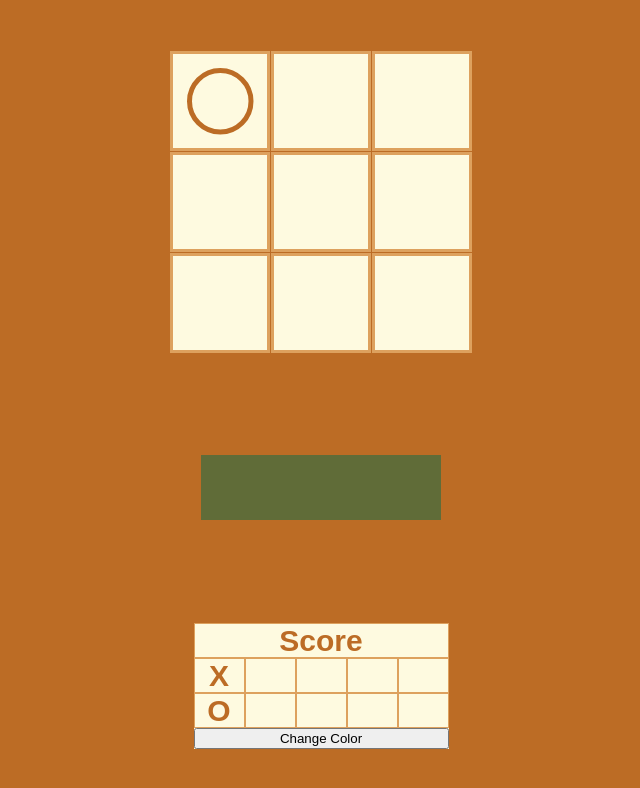
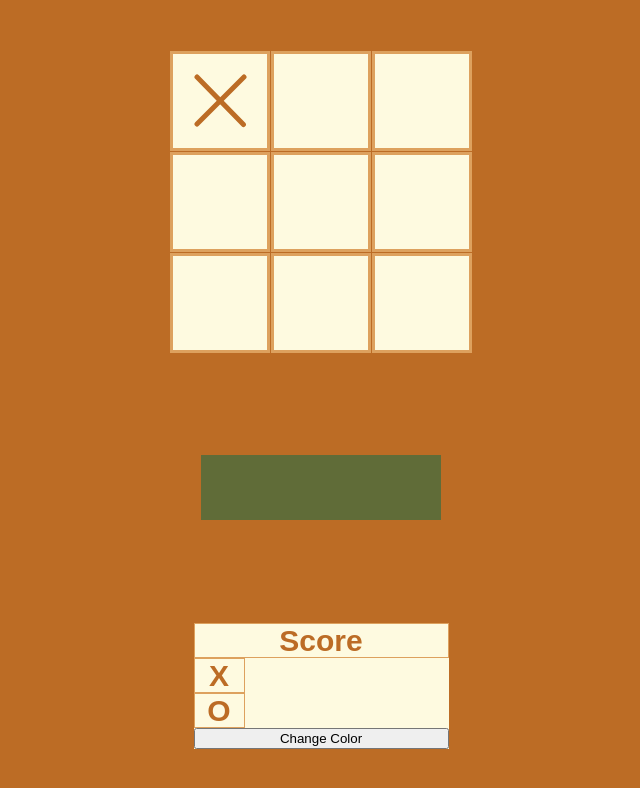
Before and after one commit to Nexus-coder/tictactoe, a plain HTML site: page index.html in a window 1280 px wide. Both pictures are taken after a click on the element 539 px from the left and 101 px from the top of the page. Shown: the whole page, without its empty margins (319-959 px from the left). Drawn offline with Linux system fonts and the light colour scheme; a web font is replaced by a local one.

Commit message:
refactor add icon func

```diff
--- a/index.html
+++ b/index.html
@@ -33,18 +33,18 @@
         <div class="score">Score</div>
         <div class="tacScore">
             <div class="data">X</div>
-            <div class="data"></div>
-            <div class="data"></div>
-            <div class="data"></div>
-            <div class="data"></div>
+            <div class="datax1"></div>
+            <div class="datax2"></div>
+            <div class="datax3"></div>
+            <div class="datax4"></div>
         </div>
 
         <div class="ticScore">
             <div class="data">O</div>
-            <div class="data"></div>
-            <div class="data"></div>
-            <div class="data"></div>
-            <div class="data"></div>
+            <div class="data01"></div>
+            <div class="data02"></div>
+            <div class="data03"></div>
+            <div class="data04"></div>
         </div>
 <button class="change">Change Color</button>
     </div>
--- a/script.js
+++ b/script.js
@@ -1,5 +1,6 @@
 //Needed values
 //Everytime a game is starte count is re-initialized to zero,So is detWin
+var toeTurn = false;
 let count = 0;
 let detWin = [];
 let remainNum = [];
@@ -70,28 +71,24 @@ function determineWinner(index) {
 };
 
 //Function to add svg to boxes
-function instance() {
-    let flag = false;
-    function ElementToBox(e) {
-        console.log(flag)
-        flag = !flag;
-        let input = flag ? toe : tic
+function add(e) {
+        let input = toeTurn ? toe : tic;
+
         e.target.innerHTML = input;
+
+        toeTurn = !toeTurn;
         // detWin[index] = input;
         // indexPresent.push(index);
-    }
-    return ElementToBox;
 }
 //Add in the global context the flag is always false
-let Add = instance();
 
 //This is the
 function tictacLog() {
     [...gridBoxes].forEach((gridBox, index) => {
         gridBox.addEventListener("click", function(e) {
-            console.dir(gridBox);
-            Add(e)
-            console.dir(Add)
+            //console.dir(gridBox);
+            add(e)
+            //console.dir(Add)
             //Here the number of grids let is displayed assumming that the active player is O;
             remainNum = possNum.filter(num => !indexPresent.includes(num));
             console.log(remainNum);
```
